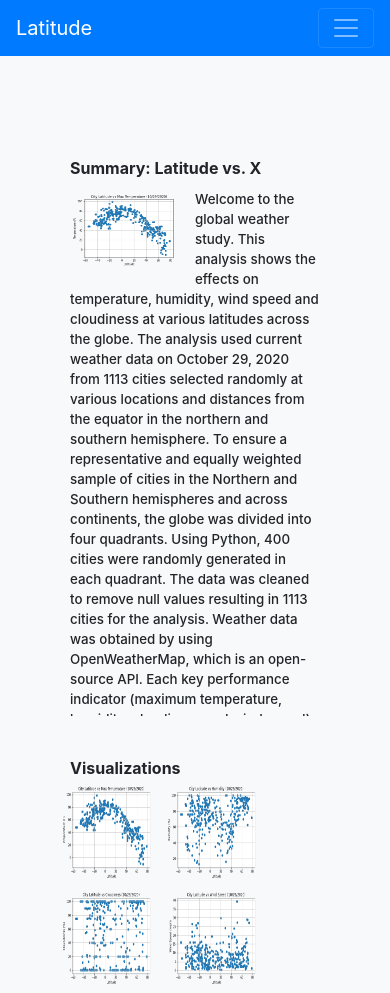
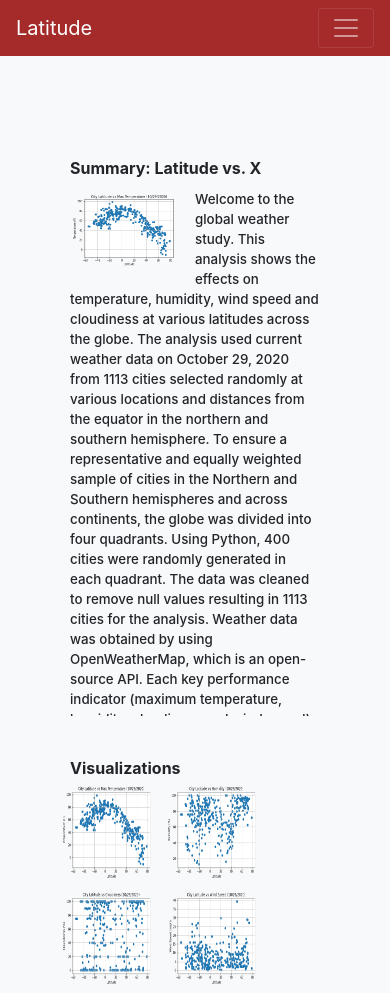
Before and after one commit to SamHoney71/Web-Design-Challenge, a plain HTML site: page WebVisualizations/index.html in a window 390 px wide. Shown: the top 993 px of the page. Drawn offline with nearby package versions, Linux system fonts and the light colour scheme.

Commit message:
complete - everything works

```diff
--- a/WebVisualizations/style.css
+++ b/WebVisualizations/style.css
@@ -114,7 +114,7 @@ color: 343a40;
     color: 343a40;
   }
 
- @media (max-width: 1200px) {
+ @media (max-width: 600px) {
    #compare_graph {
      width:100;
      height: 100;
@@ -148,9 +148,7 @@ color: 343a40;
       font-weight: 500;
       color: 343a40;
     }
-    .navbar {
-      navbar-expand-lg;
-      navbar-dark;
-      bg-dark;
+    .navbar-expand-lg {
+      background-color: brown !important;
     }
   }
```
